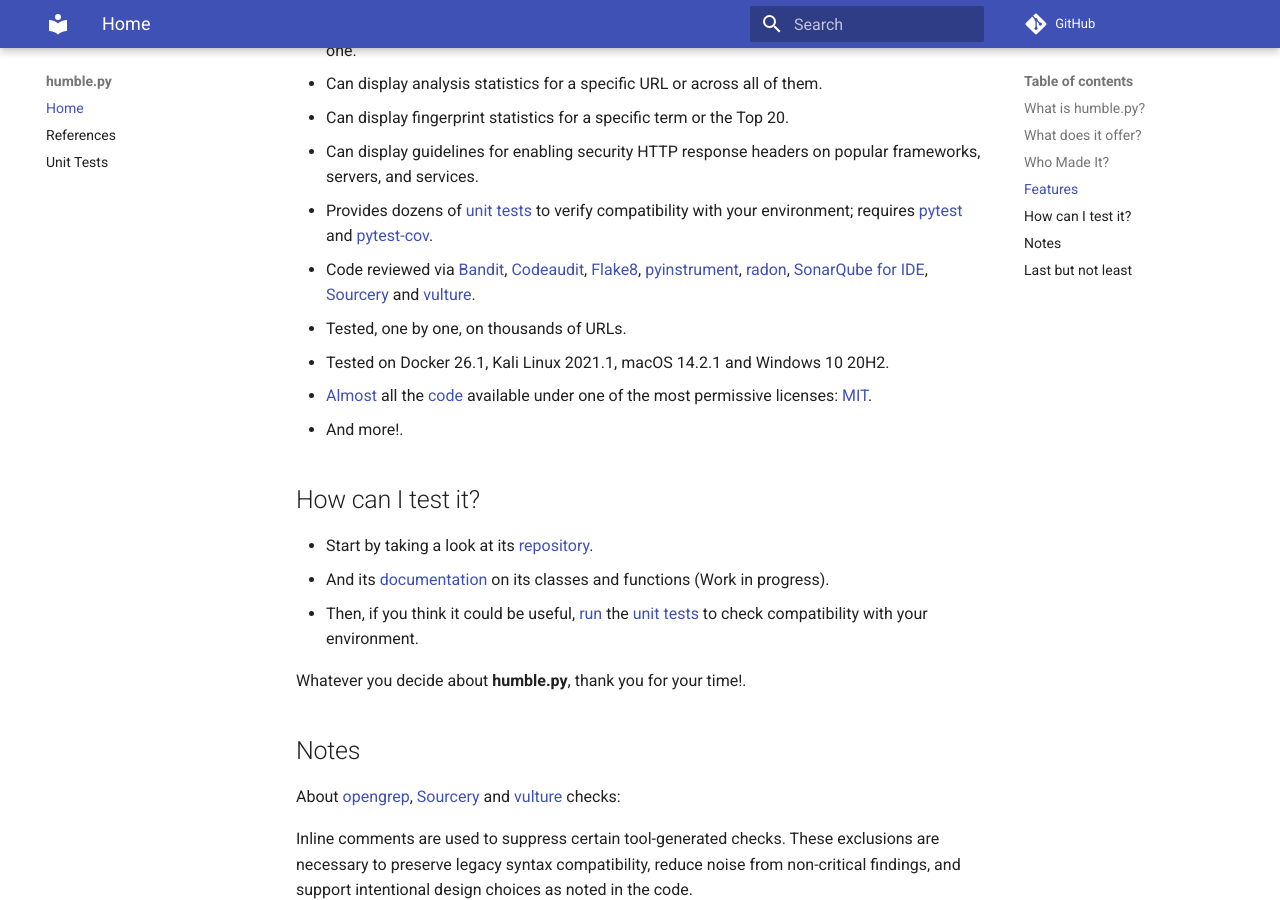
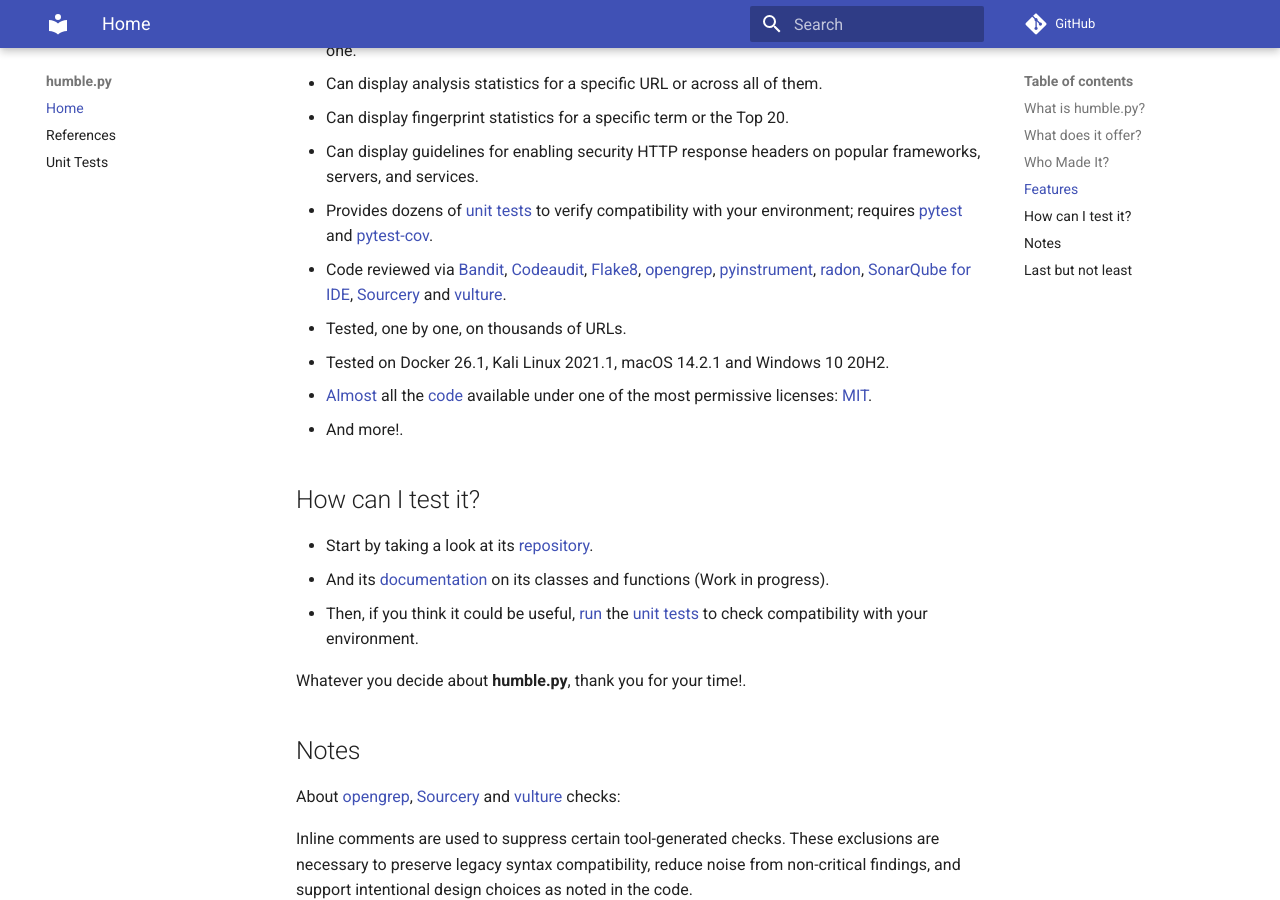
Before and after one commit to rfc-st/humble, an MkDocs documentation site: the page built from docs/index.md, in a window 1280 px wide and 900 px high, scrolled down 1872 px. Built offline with MkDocs 1.6.1 and Material for MkDocs 9.7.7, drawn with Linux system fonts in a browser that asks for light colours; comment, search, counter and statistics services are not loaded.

```diff
--- a/docs/index.md
+++ b/docs/index.md
@@ -46,7 +46,7 @@ Rafa *'Bluesman'* Faura Cucalón; you can read about me on <a href="https://www.
 - Can display fingerprint statistics for a specific term or the Top 20.
 - Can display guidelines for enabling security HTTP response headers on popular frameworks, servers, and services.
 - Provides dozens of <a href="https://github.com/rfc-st/humble/#unit-tests" target="_blank">unit tests</a> to verify compatibility with your environment; requires <a href="https://pypi.org/project/pytest/"  target="_blank">pytest</a> and <a href="https://pypi.org/project/pytest-cov/" target="_blank">pytest-cov</a>.
-- Code reviewed via <a href="https://pypi.org/project/bandit/" target="_blank">Bandit</a>, <a href="https://github.com/nocomplexity/codeaudit" target="_blank">Codeaudit</a>, <a href="https://marketplace.visualstudio.com/items?itemName=ms-python.flake8" target="_blank">Flake8</a>, <a href="https://github.com/joerick/pyinstrument" target="_blank">pyinstrument</a>, <a href="https://github.com/rubik/radon" target="_blank">radon</a>, <a href="https://marketplace.visualstudio.com/items?itemName=SonarSource.sonarlint-vscode" target="_blank">SonarQube for IDE</a>, <a href="https://marketplace.visualstudio.com/items?itemName=sourcery.sourcery" target="_blank">Sourcery</a> and <a href="https://github.com/jendrikseipp/vulture" target="_blank">vulture</a>.<br />
+- Code reviewed via <a href="https://pypi.org/project/bandit/" target="_blank">Bandit</a>, <a href="https://github.com/nocomplexity/codeaudit" target="_blank">Codeaudit</a>, <a href="https://marketplace.visualstudio.com/items?itemName=ms-python.flake8" target="_blank">Flake8</a>, <a href="https://github.com/opengrep/opengrep" target="_blank">opengrep</a>, <a href="https://github.com/joerick/pyinstrument" target="_blank">pyinstrument</a>, <a href="https://github.com/rubik/radon" target="_blank">radon</a>, <a href="https://marketplace.visualstudio.com/items?itemName=SonarSource.sonarlint-vscode" target="_blank">SonarQube for IDE</a>, <a href="https://marketplace.visualstudio.com/items?itemName=sourcery.sourcery" target="_blank">Sourcery</a> and <a href="https://github.com/jendrikseipp/vulture" target="_blank">vulture</a>.<br />
 - Tested, one by one, on thousands of URLs.
 - Tested on Docker 26.1, Kali Linux 2021.1, macOS 14.2.1 and Windows 10 20H2.
 - <a href="https://github.com/rfc-st/humble/blob/master/additional/fingerprint.txt" target="_blank">Almost</a> all the <a href="https://github.com/rfc-st/humble/blob/master/additional/owasp_best_practices.txt" target="_blank">code</a> available under one of the most permissive licenses: <a href="https://github.com/rfc-st/humble/blob/master/LICENSE" target="_blank">MIT</a>.
```
Also changed, not shown: README.md (+1 -1 lines).
